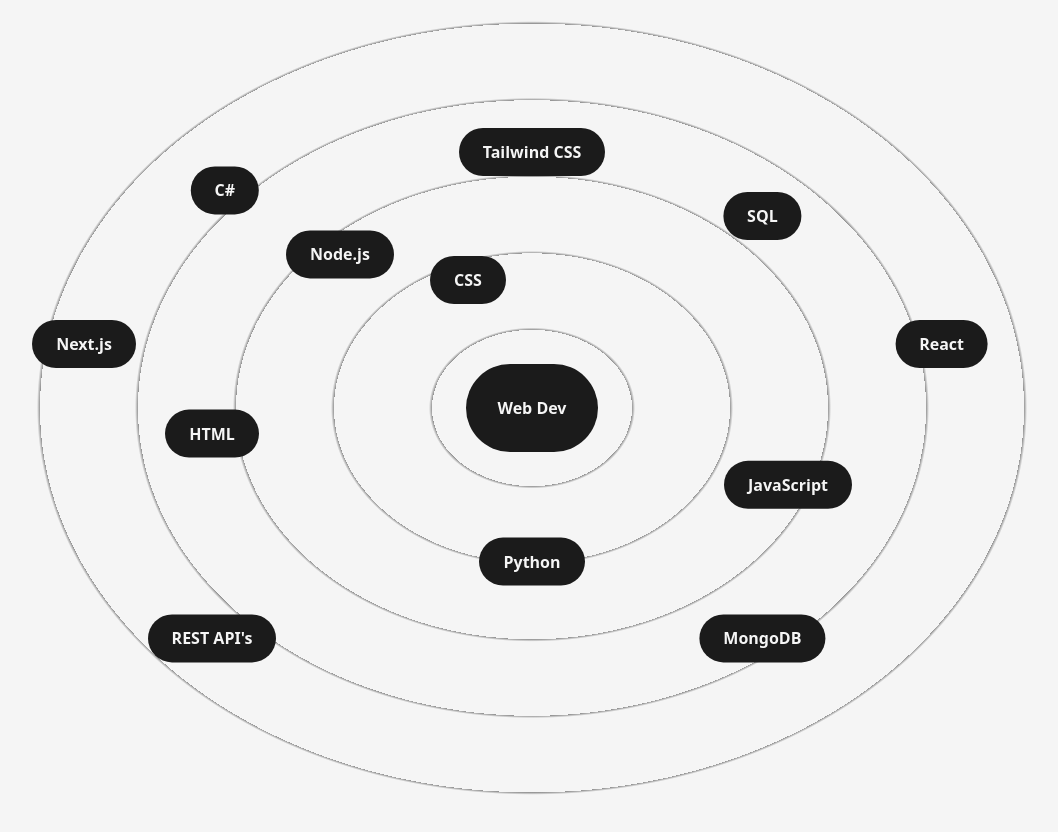
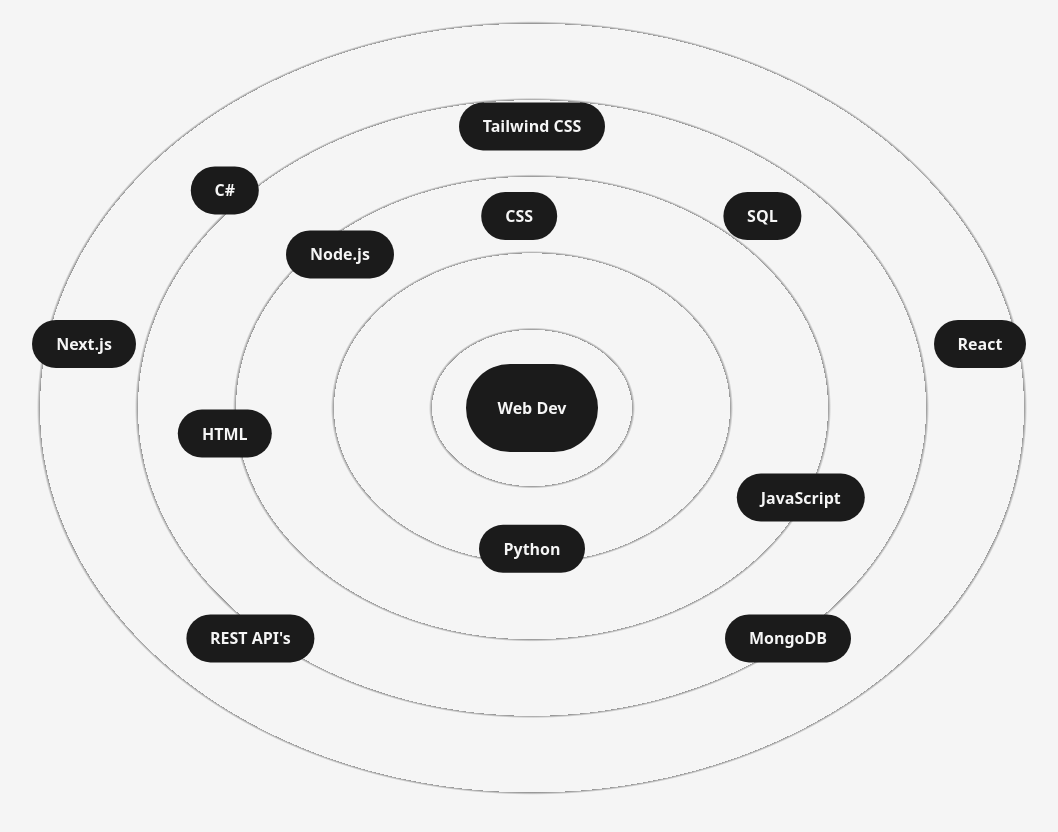
Before and after one commit to codebucks27/Next.js-Developer-Portfolio-Starter-Code, a Next.js app: page /about in a window 1280 px wide. Shown: the part 1540-2372 px from the top of the page, without its empty margins (108-1166 px from the left). Built offline with nearby package versions, Linux system fonts and the light colour scheme.

Commit message:
small text edits

```diff
--- a/src/components/Experiance.js
+++ b/src/components/Experiance.js
@@ -51,7 +51,8 @@
 
         <ul className="w-full flex flex-col items-start justify-between ml-4">
           <Details
-            position="Warehouse Manager" company="Napolitana Foods/Troia Foods"
+            position="Warehouse Manager"
+            company="Napolitana Foods/Troia Foods"
             companyLink="https://www.troiafoods.com/"
             time="2017-2023"
             address=" Hayward, CA"
@@ -62,7 +63,8 @@
           />
 
           <Details
-            position="Manager" company="Nizarios Pizza"
+            position="Manager"
+            company="Nizarios Pizza"
             companyLink="http://nizarios.com/"
             time="2016-2017"
             address=" San Francisco, CA"
--- a/src/components/Skills.js
+++ b/src/components/Skills.js
@@ -30,27 +30,27 @@
         Web Dev
       </motion.div>
 
-      <Skill name="CSS" x="-5vw" y="-10vw" />
+      <Skill name="CSS" x="-1vw" y="-15vw" />
 
-      <Skill name="HTML" x="-25vw" y="2vw" />
+      <Skill name="HTML" x="-24vw" y="2vw" />
 
-      <Skill name="JavaScript" x="20vw" y="6vw" />
+      <Skill name="JavaScript" x="21vw" y="7vw" />
 
-      <Skill name="Python" x="0vw" y="12vw" />
+      <Skill name="Python" x="0vw" y="11vw" />
 
       <Skill name="C#" x="-24vw" y="-17vw" />
 
       <Skill name="Node.js" x="-15vw" y="-12vw" />
 
-      <Skill name="React" x="32vw" y="-5vw" />
+      <Skill name="React" x="35vw" y="-5vw" />
 
-      <Skill name="Tailwind CSS" x="0vw" y="-20vw" />
+      <Skill name="Tailwind CSS" x="0vw" y="-22vw" />
 
-      <Skill name="REST API's" x="-25vw" y="18vw" />
+      <Skill name="REST API's" x="-22vw" y="18vw" />
 
       <Skill name="SQL" x="18vw" y="-15vw" />
 
-      <Skill name="MongoDB" x="18vw" y="18vw" />
+      <Skill name="MongoDB" x="20vw" y="18vw" />
 
       <Skill name="Next.js" x="-35vw" y="-5vw" />
 
```
